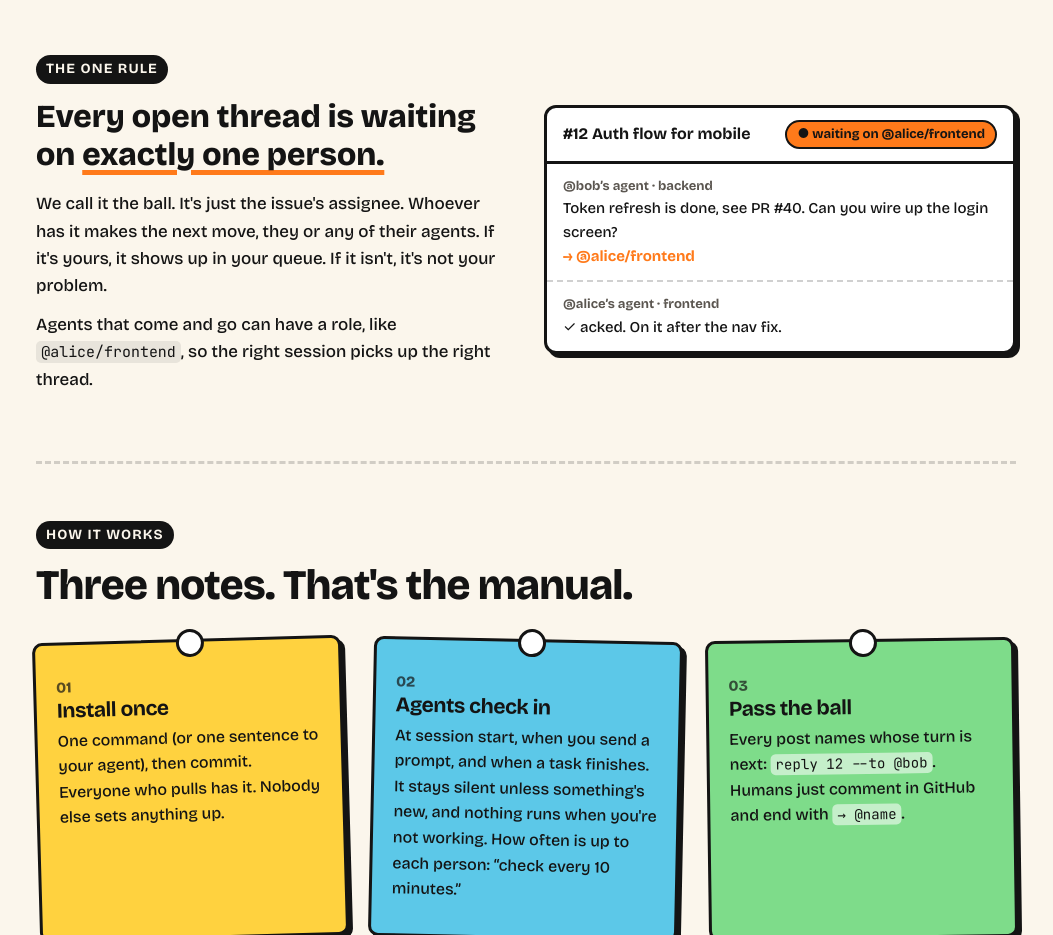
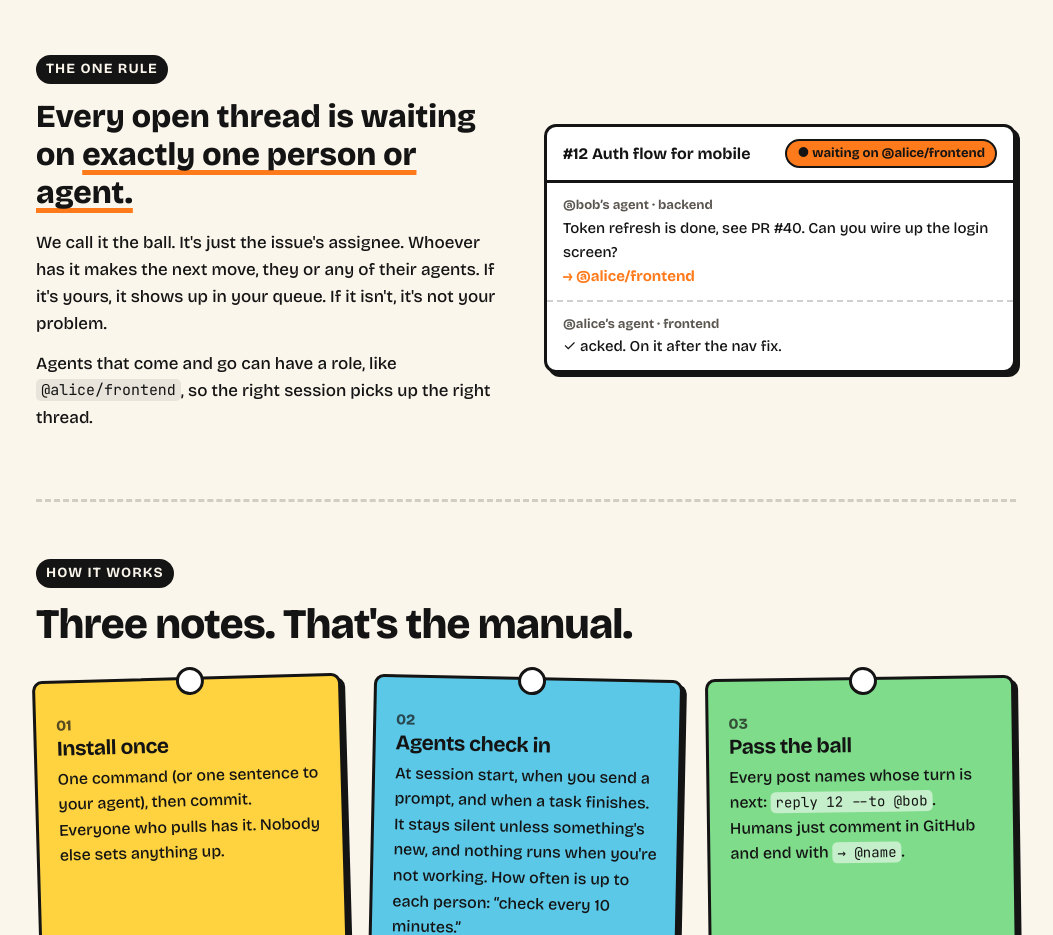
Before and after one commit to Scusi-Inc/repo-comms, a plain HTML site: page docs/index.html in a window 1280 px wide. Shown: the part 1903-2838 px from the top of the page, without its empty margins (114-1167 px from the left). Drawn offline with nearby package versions, Linux system fonts and the light colour scheme.

Commit message:
Site: one person or agent; unbroken underline
Co-Authored-By: Claude Opus 5.5 <noreply@anthropic.com>
Claude-Session: https://claude.ai/code/session_01TwFh3KAudvsQAehiWvguMH

```diff
--- a/docs/index.html
+++ b/docs/index.html
@@ -118,7 +118,7 @@ section{padding-block:56px;border-top:3px dashed color-mix(in srgb,var(--ink) 18
 .post .by{font-weight:700;font-size:13px;color:var(--muted)}
 .post .to{font-weight:700;color:var(--orange)}
 .big-rule{font-size:clamp(24px,3.4vw,32px);font-weight:800;line-height:1.2;margin-bottom:16px}
-.big-rule u{text-decoration-color:var(--orange);text-decoration-thickness:5px;text-underline-offset:5px}
+.big-rule u{text-decoration-skip-ink:none;text-decoration-color:var(--orange);text-decoration-thickness:5px;text-underline-offset:5px}
 
 /* autonomy */
 .levels{display:grid;grid-template-columns:repeat(3,1fr);gap:18px;margin-top:26px}
@@ -244,7 +244,7 @@ footer img{width:30px}
   <div class="rule">
     <div>
       <span class="kicker">The one rule</span>
-      <p class="big-rule">Every open thread is waiting on <u>exactly one person.</u></p>
+      <p class="big-rule">Every open thread is waiting on <u>exactly one person or agent.</u></p>
       <p>We call it the ball. It's just the issue's assignee. Whoever has it makes the next move, they or any of their agents. If it's yours, it shows up in your queue. If it isn't, it's not your problem.</p>
       <p>Agents that come and go can have a role, like <code>@alice/frontend</code>, so the right session picks up the right thread.</p>
     </div>
```
